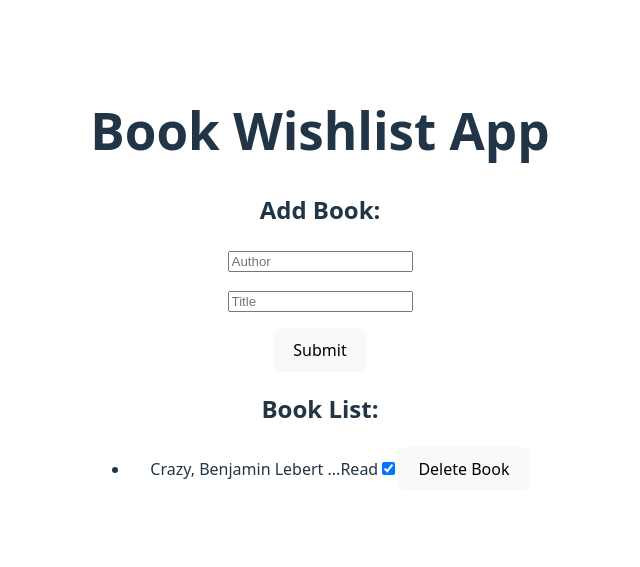
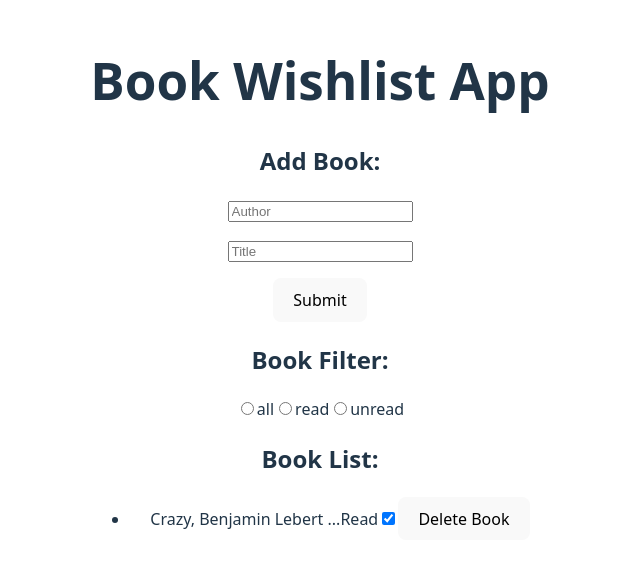
Before and after one commit to SabineMarwitz/nf-book-wishlist-project, a React (Vite) app: page / in a window 1280 px wide. Shown: the part 113-680 px from the top of the page, without its empty margins (320-960 px from the left). Built offline with nearby package versions, Linux system fonts and the light colour scheme.

Commit message:
added book filter by read status

```diff
--- a/src/App.tsx
+++ b/src/App.tsx
@@ -3,6 +3,7 @@ import './App.css';
 import BookItems from './components/BookItems';
 import BookForm from './components/BookForm';
 import type { Book } from './types/book';
+import BookFilter from './components/BookFilter';
 
 type BookList = Book[];
 
@@ -18,6 +19,11 @@ const bookList: BookList = [
 function App() {
   const [count, setCount] = useState<number>(0); // count = highest used id
   const [books, setBooks] = useState<BookList>(bookList);
+  const [filter, setFilter] = useState<string>('');
+
+  function updateFilter(value: string) {
+    setFilter(value);
+  }
 
   function addBook(formData: { get: (arg0: string) => any }): void {
     const id = count + 1;
@@ -52,10 +58,19 @@ function App() {
         <BookForm addBook={addBook}></BookForm>
       </div>
 
+      <div className='filter'>
+        <h2>Book Filter:</h2>
+        <BookFilter
+          currentValue={filter}
+          updateFilter={updateFilter}
+        ></BookFilter>
+      </div>
+
       <div className='card2'>
         <h2>Book List:</h2>
         <BookItems
           bookList={books}
+          value={filter}
           deleteBook={deleteBook}
           updateBookReadStatus={updateBookReadStatus}
         />
--- /dev/null
+++ b/src/components/BookFilter.tsx
@@ -0,0 +1,42 @@
+type PropsType = {
+  currentValue: string;
+  updateFilter: (value: string) => void;
+};
+
+function BookFilter({ currentValue, updateFilter }: PropsType) {
+  return (
+    <div>
+      <input
+        type='radio'
+        id='all'
+        name='readStatus'
+        value='all'
+        checked={currentValue === 'all'}
+        onChange={(e) => updateFilter(e.target.value)}
+      ></input>
+      <label htmlFor='all'>all</label>
+
+      <input
+        type='radio'
+        id='read'
+        name='readStatus'
+        value='read'
+        checked={currentValue === 'read'}
+        onChange={(e) => updateFilter(e.target.value)}
+      ></input>
+      <label htmlFor='read'>read</label>
+
+      <input
+        type='radio'
+        id='unread'
+        name='readStatus'
+        value='unread'
+        checked={currentValue === 'unread'}
+        onChange={(e) => updateFilter(e.target.value)}
+      ></input>
+      <label htmlFor='unread'>unread</label>
+    </div>
+  );
+}
+
+export default BookFilter;
--- a/src/components/BookItems.tsx
+++ b/src/components/BookItems.tsx
@@ -3,12 +3,22 @@ import CheckBox from './CheckBox';
 
 type PropsType = {
   bookList: Book[];
+  value: string;
   deleteBook: (id: number) => void;
   updateBookReadStatus: (id: number) => void;
 };
 
+function filter(bookList: Book[], value: string) {
+  if (value === 'read') {
+    return bookList.filter((book) => book.read === true);
+  } else if (value === 'unread') {
+    return bookList.filter((book) => book.read === false);
+  } else return bookList;
+}
+
 function BookItems(props: PropsType) {
-  const books = props.bookList.map((book: Book) => (
+  const filteredList = filter(props.bookList, props.value);
+  const books = filteredList.map((book: Book) => (
     <li key={book.id}>
       {book.title}, {book.author} ...
       <CheckBox book={book} updateBook={props.updateBookReadStatus} />
```
